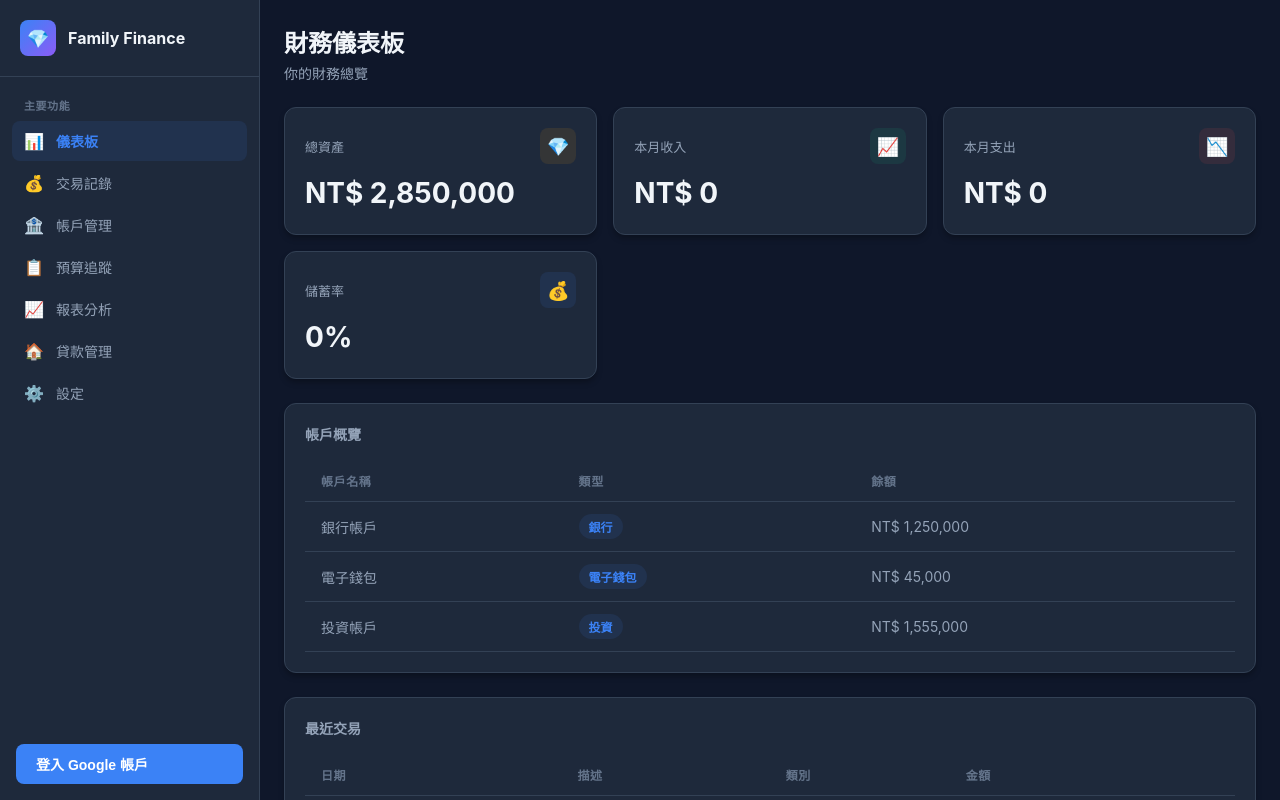
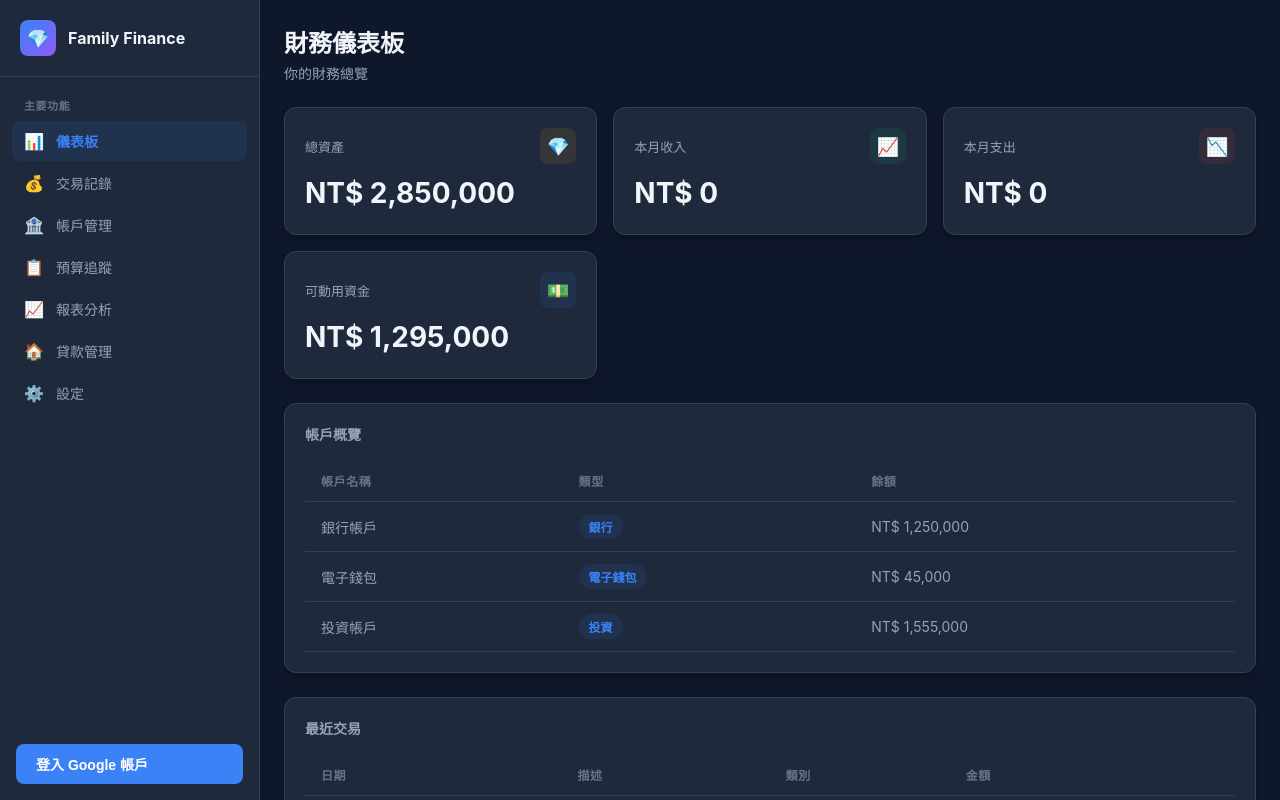
Before and after one commit to zzz17t58tw/family-app, a React (Vite) app: page / in a window 1280 px wide. Built offline with nearby package versions, Linux system fonts and the light colour scheme; the HTML template or start-up script is replaced by a standard one.

Commit message:
feat: 儀表板「儲蓄率」改為「可動用資金」（銀行+電子錢包，不含投資）

```diff
--- a/src/App.jsx
+++ b/src/App.jsx
@@ -13,6 +13,10 @@ function accName(data, id) { const a = (data.accounts || []).find(x => x.id ===
 // 計算總資產
 function totalAssets(data) {
   return (data.accounts || []).reduce((s, a) => s + (a.balance || 0), 0);
+}
+// 可動用資金（銀行 + 電子錢包，不含投資）
+function liquidFunds(data) {
+  return (data.accounts || []).reduce((s, a) => s + ((a.type === 'bank' || a.type === 'wallet') ? (a.balance || 0) : 0), 0);
 }
 // 本月收支
 function monthlySummary(data) {
@@ -69,7 +73,8 @@ function Sidebar({ activePage, setActivePage, signedIn, onSignIn, onSignOut }) {
 // ── 儀表板 ──
 function DashboardPage({ data }) {
   const assets = totalAssets(data);
-  const { income, expense, saving } = monthlySummary(data);
+  const { income, expense } = monthlySummary(data);
+  const liquid = liquidFunds(data);
   const recent = [...(data.transactions || [])].sort((a, b) => (b.date || '').localeCompare(a.date || '')).slice(0, 8);
   return (
     <div>
@@ -81,7 +86,7 @@ function DashboardPage({ data }) {
         <div className="stat-card"><div className="stat-card-header"><span className="stat-card-label">總資產</span><div className="stat-card-icon assets">💎</div></div><div className="stat-card-value">{fmt(assets)}</div></div>
         <div className="stat-card"><div className="stat-card-header"><span className="stat-card-label">本月收入</span><div className="stat-card-icon income">📈</div></div><div className="stat-card-value">{fmt(income)}</div></div>
         <div className="stat-card"><div className="stat-card-header"><span className="stat-card-label">本月支出</span><div className="stat-card-icon expense">📉</div></div><div className="stat-card-value">{fmt(expense)}</div></div>
-        <div className="stat-card"><div className="stat-card-header"><span className="stat-card-label">儲蓄率</span><div className="stat-card-icon savings">💰</div></div><div className="stat-card-value">{saving}%</div></div>
+        <div className="stat-card"><div className="stat-card-header"><span className="stat-card-label">可動用資金</span><div className="stat-card-icon savings">💵</div></div><div className="stat-card-value">{fmt(liquid)}</div></div>
       </div>
       <div className="card" style={{ marginBottom: 24 }}>
         <div className="card-header"><h3 className="card-title">帳戶概覽</h3></div>
```
